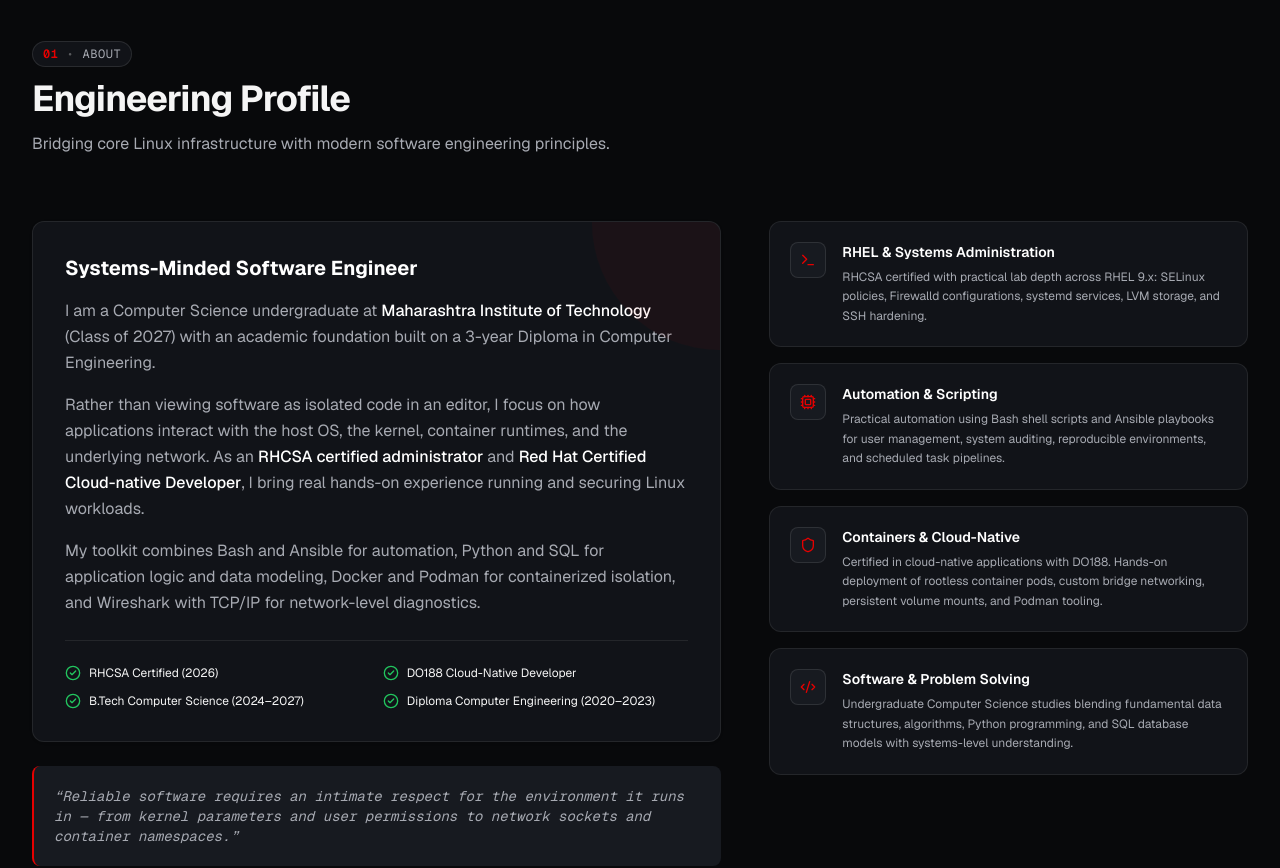
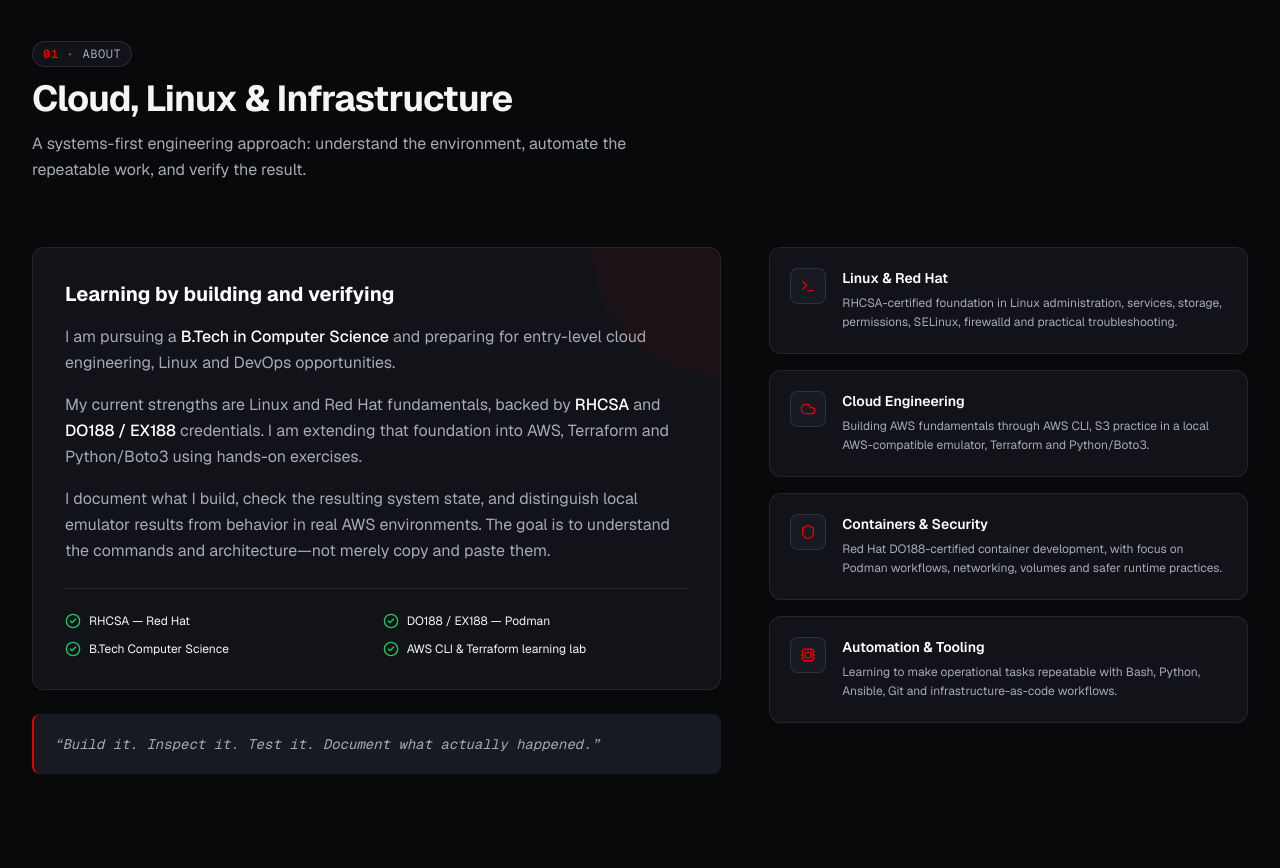
Before and after one commit to ajju-py/portfolio, a Next.js app: page / in a window 1280 px wide. Shown: the part 1000-1868 px from the top of the page. Built offline with nearby package versions, Linux system fonts and the light colour scheme.

Commit message:
feat: align about section with cloud and Linux resume

```diff
--- a/src/components/AboutSection.tsx
+++ b/src/components/AboutSection.tsx
@@ -1,5 +1,5 @@
 import React from "react";
-import { Terminal, Shield, Cpu, Code2, Network, CheckCircle2, ArrowUpRight } from "lucide-react";
+import { Terminal, Shield, Cpu, Code2, Cloud, CheckCircle2 } from "lucide-react";
 import { PORTFOLIO_DATA } from "@/data/portfolioData";
 import { SectionHeading } from "./SectionHeading";
 
@@ -7,23 +7,23 @@ export const AboutSection: React.FC = () => {
   const pillars = [
     {
       icon: Terminal,
-      title: "RHEL & Systems Administration",
-      text: "RHCSA certified with practical lab depth across RHEL 9.x: SELinux policies, Firewalld configurations, systemd services, LVM storage, and SSH hardening.",
+      title: "Linux & Red Hat",
+      text: "RHCSA-certified foundation in Linux administration, services, storage, permissions, SELinux, firewalld and practical troubleshooting.",
+    },
+    {
+      icon: Cloud,
+      title: "Cloud Engineering",
+      text: "Building AWS fundamentals through AWS CLI, S3 practice in a local AWS-compatible emulator, Terraform and Python/Boto3.",
+    },
+    {
+      icon: Shield,
+      title: "Containers & Security",
+      text: "Red Hat DO188-certified container development, with focus on Podman workflows, networking, volumes and safer runtime practices.",
     },
     {
       icon: Cpu,
-      title: "Automation & Scripting",
-      text: "Practical automation using Bash shell scripts and Ansible playbooks for user management, system auditing, reproducible environments, and scheduled task pipelines.",
-    },
-    {
-      icon: Shield,
-      title: "Containers & Cloud-Native",
-      text: "Certified in cloud-native applications with DO188. Hands-on deployment of rootless container pods, custom bridge networking, persistent volume mounts, and Podman tooling.",
-    },
-    {
-      icon: Code2,
-      title: "Software & Problem Solving",
-      text: "Undergraduate Computer Science studies blending fundamental data structures, algorithms, Python programming, and SQL database models with systems-level understanding.",
+      title: "Automation & Tooling",
+      text: "Learning to make operational tasks repeatable with Bash, Python, Ansible, Git and infrastructure-as-code workflows.",
     },
   ];
 
@@ -33,95 +33,45 @@ export const AboutSection: React.FC = () => {
         <SectionHeading
           number="01"
           category="ABOUT"
-          title="Engineering Profile"
-          subtitle="Bridging core Linux infrastructure with modern software engineering principles."
+          title="Cloud, Linux & Infrastructure"
+          subtitle="A systems-first engineering approach: understand the environment, automate the repeatable work, and verify the result."
         />
-
         <div className="grid grid-cols-1 lg:grid-cols-12 gap-10 lg:gap-12 items-start">
-          {/* Left Narrative Card */}
           <div className="lg:col-span-7 space-y-6">
             <div className="p-6 sm:p-8 rounded-xl bg-[#111318] border border-white/[0.08] shadow-sm relative overflow-hidden">
               <div className="absolute top-0 right-0 w-32 h-32 bg-[#E60000]/5 rounded-bl-full pointer-events-none" />
-
-              <h3 className="text-xl font-bold text-white mb-4">
-                Systems-Minded Software Engineer
-              </h3>
-
+              <h3 className="text-xl font-bold text-white mb-4">Learning by building and verifying</h3>
               <div className="space-y-4 text-sm sm:text-base text-[#A7AAB2] leading-relaxed">
                 <p>
-                  I am a Computer Science undergraduate at{" "}
-                  <span className="text-white font-medium">
-                    Maharashtra Institute of Technology
-                  </span>{" "}
-                  (Class of 2027) with an academic foundation built on a 3-year Diploma in Computer Engineering.
+                  I am pursuing a <span className="text-white font-medium">B.Tech in Computer Science</span> and preparing for entry-level cloud engineering, Linux and DevOps opportunities.
                 </p>
                 <p>
-                  Rather than viewing software as isolated code in an editor, I focus on how applications interact with the host OS, the kernel, container runtimes, and the underlying network. As an{" "}
-                  <span className="text-white font-medium">
-                    RHCSA certified administrator
-                  </span>{" "}
-                  and{" "}
-                  <span className="text-white font-medium">
-                    Red Hat Certified Cloud-native Developer
-                  </span>
-                  , I bring real hands-on experience running and securing Linux workloads.
+                  My current strengths are Linux and Red Hat fundamentals, backed by <span className="text-white font-medium">RHCSA</span> and <span className="text-white font-medium">DO188 / EX188</span> credentials. I am extending that foundation into AWS, Terraform and Python/Boto3 using hands-on exercises.
                 </p>
                 <p>
-                  My toolkit combines Bash and Ansible for automation, Python and SQL for application logic and data modeling, Docker and Podman for containerized isolation, and Wireshark with TCP/IP for network-level diagnostics.
+                  I document what I build, check the resulting system state, and distinguish local emulator results from behavior in real AWS environments. The goal is to understand the commands and architecture—not merely copy and paste them.
                 </p>
               </div>
-
-              {/* Bulleted verification items */}
               <div className="mt-6 pt-6 border-t border-white/[0.08] grid grid-cols-1 sm:grid-cols-2 gap-3 text-xs text-[#F5F5F5]">
-                <div className="flex items-center gap-2">
-                  <CheckCircle2 className="w-4 h-4 text-[#22C55E] shrink-0" />
-                  <span>RHCSA Certified (2026)</span>
-                </div>
-                <div className="flex items-center gap-2">
-                  <CheckCircle2 className="w-4 h-4 text-[#22C55E] shrink-0" />
-                  <span>DO188 Cloud-Native Developer</span>
-                </div>
-                <div className="flex items-center gap-2">
-                  <CheckCircle2 className="w-4 h-4 text-[#22C55E] shrink-0" />
-                  <span>B.Tech Computer Science (2024–2027)</span>
-                </div>
-                <div className="flex items-center gap-2">
-                  <CheckCircle2 className="w-4 h-4 text-[#22C55E] shrink-0" />
-                  <span>Diploma Computer Engineering (2020–2023)</span>
-                </div>
+                <div className="flex items-center gap-2"><CheckCircle2 className="w-4 h-4 text-[#22C55E] shrink-0" /><span>RHCSA — Red Hat</span></div>
+                <div className="flex items-center gap-2"><CheckCircle2 className="w-4 h-4 text-[#22C55E] shrink-0" /><span>DO188 / EX188 — Podman</span></div>
+                <div className="flex items-center gap-2"><CheckCircle2 className="w-4 h-4 text-[#22C55E] shrink-0" /><span>B.Tech Computer Science</span></div>
+                <div className="flex items-center gap-2"><CheckCircle2 className="w-4 h-4 text-[#22C55E] shrink-0" /><span>AWS CLI & Terraform learning lab</span></div>
               </div>
             </div>
-
-            {/* Quote / Ethos Box */}
             <div className="p-4 sm:p-5 rounded-lg bg-[#171A20] border-l-2 border-[#E60000] text-xs sm:text-sm text-[#A7AAB2] italic font-mono">
-              &ldquo;Reliable software requires an intimate respect for the environment it runs in — from kernel parameters and user permissions to network sockets and container namespaces.&rdquo;
+              “Build it. Inspect it. Test it. Document what actually happened.”
             </div>
           </div>
-
-          {/* Right Engineering Pillars Grid */}
           <div className="lg:col-span-5 grid grid-cols-1 sm:grid-cols-2 lg:grid-cols-1 gap-4">
             {pillars.map((pillar, idx) => {
               const Icon = pillar.icon;
-              return (
-                <div
-                  key={idx}
-                  className="p-5 rounded-xl bg-[#111318] border border-white/[0.08] hover:border-white/20 transition-all group"
-                >
-                  <div className="flex items-start gap-4">
-                    <div className="w-9 h-9 rounded-lg bg-[#171A20] border border-white/10 flex items-center justify-center text-[#E60000] shrink-0 group-hover:bg-[#E60000] group-hover:text-white transition-colors">
-                      <Icon className="w-4 h-4" />
-                    </div>
-                    <div>
-                      <h4 className="text-sm font-semibold text-white group-hover:text-[#E60000] transition-colors">
-                        {pillar.title}
-                      </h4>
-                      <p className="mt-1.5 text-xs text-[#A7AAB2] leading-relaxed">
-                        {pillar.text}
-                      </p>
-                    </div>
-                  </div>
+              return <div key={idx} className="p-5 rounded-xl bg-[#111318] border border-white/[0.08] hover:border-white/20 transition-all group">
+                <div className="flex items-start gap-4">
+                  <div className="w-9 h-9 rounded-lg bg-[#171A20] border border-white/10 flex items-center justify-center text-[#E60000] shrink-0 group-hover:bg-[#E60000] group-hover:text-white transition-colors"><Icon className="w-4 h-4" /></div>
+                  <div><h4 className="text-sm font-semibold text-white group-hover:text-[#E60000] transition-colors">{pillar.title}</h4><p className="mt-1.5 text-xs text-[#A7AAB2] leading-relaxed">{pillar.text}</p></div>
                 </div>
-              );
+              </div>;
             })}
           </div>
         </div>
```
